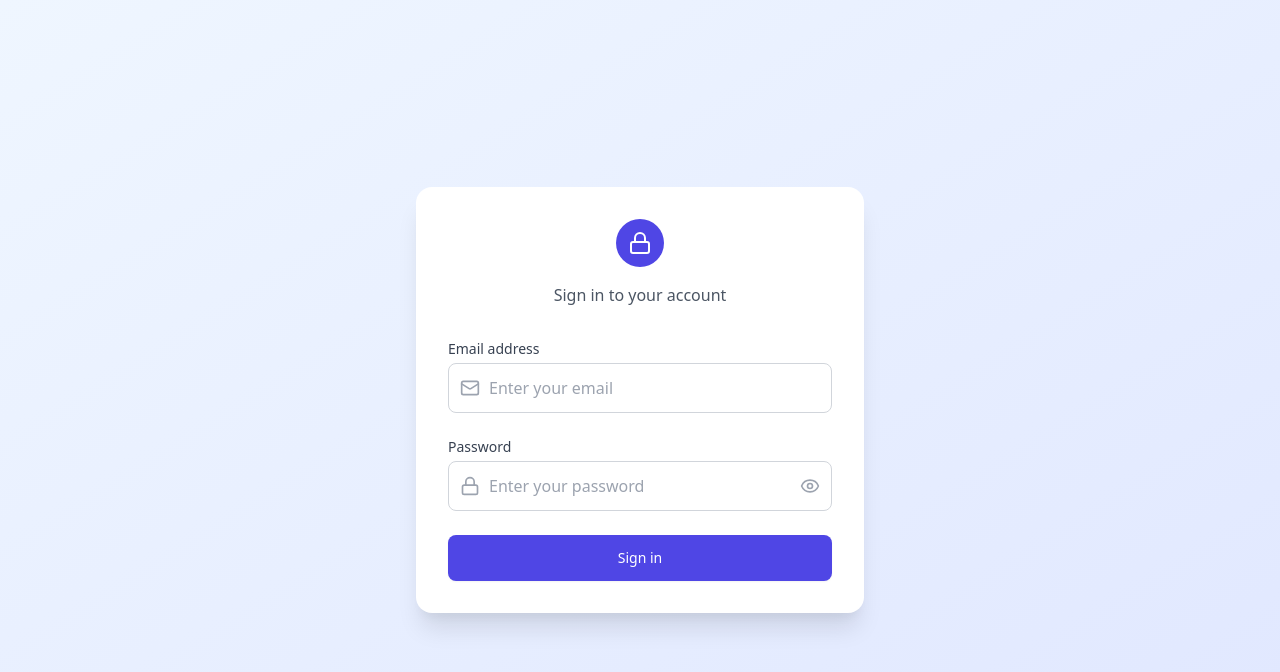
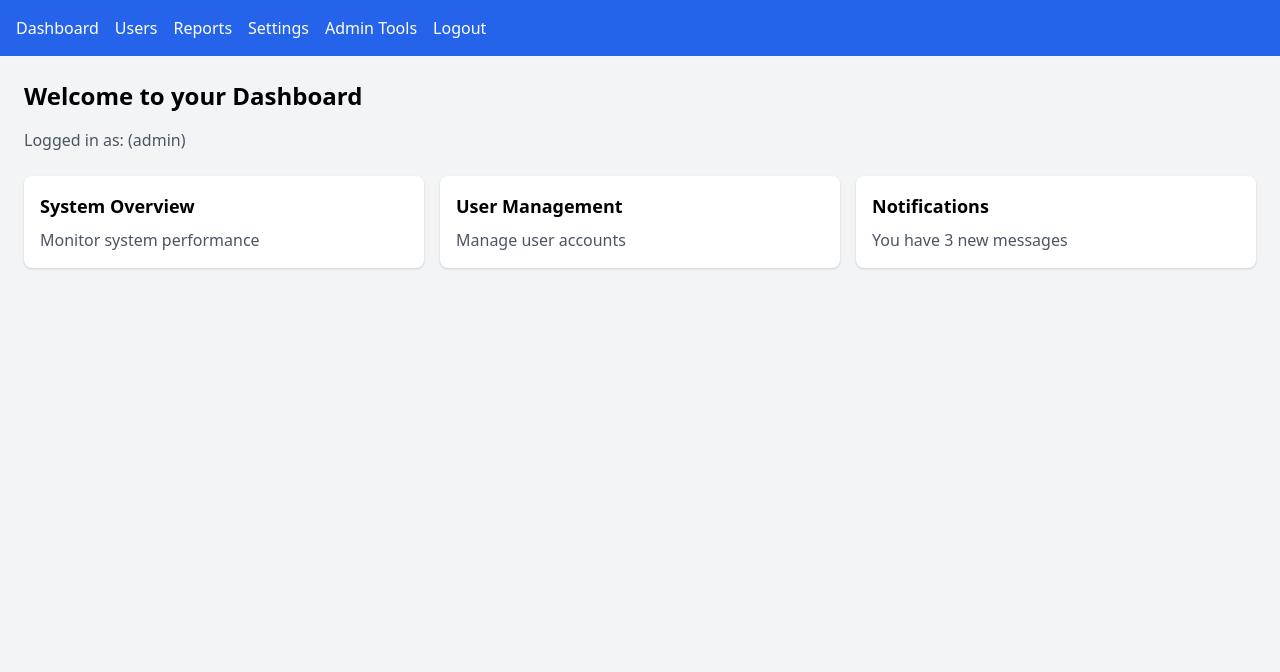
Before and after one commit to shubhamverma8991/hrms, a React (Create React App) app: page /dashboard in a window 1280 px wide. Shown: the top 672 px of the page. Built offline with nearby package versions, Linux system fonts and the light colour scheme; sample sign-in values are in the browser's storage.

Commit message:
integrated login to dashboard

```diff
--- a/package.json
+++ b/package.json
@@ -8,8 +8,10 @@
     "@testing-library/react": "^16.3.0",
     "@testing-library/user-event": "^13.5.0",
     "lucide-react": "^0.511.0",
+    "bootstrap": "^5.3.6",
     "react": "^19.1.0",
     "react-dom": "^19.1.0",
+    "react-router-dom": "^7.6.1",
     "react-scripts": "5.0.1",
     "web-vitals": "^2.1.4"
   },
--- /dev/null
+++ b/public/data.json
@@ -0,0 +1,8 @@
+[{
+    "users": [
+      { "email": "admin@gmail.com", "password": "admin123", "role": "admin" },
+      { "email": "hr@gmail.com", "password": "hr123", "role": "hr" },
+      { "email": "employee@gmail.com", "password": "emp123", "role": "employee" }
+    ]
+  }
+]
--- a/src/App.js
+++ b/src/App.js
@@ -1,11 +1,19 @@
-import logo from './logo.svg';
+import { BrowserRouter as Router, Routes, Route, Navigate } from 'react-router-dom';
 import './App.css';
 import Login from './components/login/login';
+import Dashboard from './components/dashboard';
+
 function App() {
   return (
-   <>
-   <Login/>
-   </>
+    <Router>
+      <div className="App">
+        <Routes>
+          <Route path="/login" element={<Login />} />
+          <Route path="/dashboard" element={<Dashboard />} />
+          <Route path="/" element={<Navigate to="/login" />} />
+        </Routes>
+      </div>
+    </Router>
   );
 }
 
--- /dev/null
+++ b/src/components/dashboard.js
@@ -0,0 +1,187 @@
+import React, { useState, useEffect } from 'react';
+import { BrowserRouter as Router, Route, Routes, Navigate } from 'react-router-dom';
+import { useNavigate } from 'react-router-dom';
+
+const NavBar = ({ role }) => {
+  const navigate = useNavigate();
+  const navItems = {
+    admin: ['Dashboard', 'Users', 'Reports', 'Settings', 'Admin Tools'],
+    hr: ['Dashboard', 'Employees', 'Leave Requests', 'Reports'],
+    employee: ['Dashboard', 'My Profile', 'Tasks'],
+  };
+
+  const handleLogout = () => {
+    localStorage.removeItem('role');
+    localStorage.removeItem('email');
+    navigate('/login');
+  };
+
+  return (
+    <nav className="bg-blue-600 p-4 text-white">
+      <ul className="flex space-x-4">
+        {navItems[role]?.map((item) => (
+          <li key={item} className="cursor-pointer hover:text-blue-200">{item}</li>
+        ))}
+        <li className="ml-auto cursor-pointer hover:text-blue-200" onClick={handleLogout}>
+          Logout
+        </li>
+      </ul>
+    </nav>
+  );
+};
+
+const DashboardContent = ({ role }) => {
+  const email = localStorage.getItem('email');
+
+  return (
+    <div className="p-6">
+      <h1 className="text-2xl font-bold mb-4">Welcome to your Dashboard</h1>
+      <p className="text-gray-600 mb-6">Logged in as: {email} ({role})</p>
+      <div className="grid grid-cols-1 md:grid-cols-2 lg:grid-cols-3 gap-4">
+        {/* Role-specific dashboard cards */}
+        {role === 'admin' && (
+          <>
+            <div className="bg-white p-4 rounded-lg shadow">
+              <h2 className="text-lg font-semibold mb-2">System Overview</h2>
+              <p className="text-gray-600">Monitor system performance</p>
+            </div>
+            <div className="bg-white p-4 rounded-lg shadow">
+              <h2 className="text-lg font-semibold mb-2">User Management</h2>
+              <p className="text-gray-600">Manage user accounts</p>
+            </div>
+          </>
+        )}
+
+        {role === 'hr' && (
+          <>
+            <div className="bg-white p-4 rounded-lg shadow">
+              <h2 className="text-lg font-semibold mb-2">Employee Overview</h2>
+              <p className="text-gray-600">View employee statistics</p>
+            </div>
+            <div className="bg-white p-4 rounded-lg shadow">
+              <h2 className="text-lg font-semibold mb-2">Leave Requests</h2>
+              <p className="text-gray-600">Manage employee leave requests</p>
+            </div>
+          </>
+        )}
+
+        {role === 'employee' && (
+          <>
+            <div className="bg-white p-4 rounded-lg shadow">
+              <h2 className="text-lg font-semibold mb-2">My Tasks</h2>
+              <p className="text-gray-600">View your assigned tasks</p>
+            </div>
+            <div className="bg-white p-4 rounded-lg shadow">
+              <h2 className="text-lg font-semibold mb-2">Leave Balance</h2>
+              <p className="text-gray-600">Check your leave balance</p>
+            </div>
+          </>
+        )}
+
+        <div className="bg-white p-4 rounded-lg shadow">
+          <h2 className="text-lg font-semibold mb-2">Notifications</h2>
+          <p className="text-gray-600">You have 3 new messages</p>
+        </div>
+      </div>
+    </div>
+  );
+};
+
+const Login = ({ onLogin }) => {
+  const [username, setUsername] = useState('');
+  const [password, setPassword] = useState('');
+  const [users, setUsers] = useState([]);
+  const [isLoading, setIsLoading] = useState(false);
+
+  useEffect(() => {
+    fetch('/data.json')
+      .then((res) => res.json())
+      .then((data) => setUsers(data.users))
+      .catch((err) => {
+        console.error('Failed to load user data:', err);
+        alert('Error loading user data.');
+      });
+  }, []);
+
+  const handleLogin = () => {
+    setIsLoading(true);
+
+    setTimeout(() => {
+      const user = users.find(
+        (u) => u.username === username && u.password === password
+      );
+
+      if (user) {
+        onLogin(user.role);
+        localStorage.setItem('role', user.role);
+      } else {
+        alert('Invalid credentials!');
+      }
+
+      setIsLoading(false);
+    }, );
+  };
+
+  return (
+    <div className="flex flex-col items-center justify-center h-screen px-4 max-w-sm mx-auto">
+      <h2 className="text-2xl mb-6 font-semibold">Login</h2>
+      <input
+        type="text"
+        placeholder="Username"
+        value={username}
+        onChange={(e) => setUsername(e.target.value)}
+        className="border p-3 mb-4 rounded w-full"
+        disabled={isLoading}
+      />
+      <input
+        type="password"
+        placeholder="Password"
+        value={password}
+        onChange={(e) => setPassword(e.target.value)}
+        className="border p-3 mb-6 rounded w-full"
+        disabled={isLoading}
+      />
+      <button
+        onClick={handleLogin}
+        className="bg-blue-600 text-white px-6 py-3 rounded w-full hover:bg-blue-700 transition"
+        disabled={isLoading}
+      >
+        {isLoading ? (
+          <div className="flex justify-center items-center space-x-2">
+            <div className="animate-spin rounded-full h-5 w-5 border-b-2 border-white"></div>
+            <span>Signing in...</span>
+          </div>
+        ) : (
+          'Login'
+        )}
+      </button>
+    </div>
+  );
+};
+
+const Dashboard = () => {
+  const navigate = useNavigate();
+  const [role, setRole] = useState(null);
+
+  useEffect(() => {
+    const userRole = localStorage.getItem('role');
+    if (!userRole) {
+      navigate('/login');
+    } else {
+      setRole(userRole);
+    }
+  }, [navigate]);
+
+  if (!role) {
+    return null;
+  }
+
+  return (
+    <div className="min-h-screen bg-gray-100">
+      <NavBar role={role} />
+      <DashboardContent role={role} />
+    </div>
+  );
+};
+
+export default Dashboard;
--- a/src/components/login/login.js
+++ b/src/components/login/login.js
@@ -1,11 +1,27 @@
-import { useState } from 'react';
+import { useState, useEffect } from 'react';
 import { Eye, EyeOff, Lock, Mail } from 'lucide-react';
+import { useNavigate } from 'react-router-dom';
 
 export default function Login() {
+  const navigate = useNavigate();
   const [formData, setFormData] = useState({
     email: '',
     password: ''
   });
+  const [users, setUsers] = useState([]);
+
+  useEffect(() => {
+    fetch('/data.json')
+      .then((res) => res.json())
+      .then((data) => {
+        console.log("Loaded users:", data[0].users);
+        setUsers(data[0].users);
+      })
+      .catch((err) => {
+        console.error("Error loading users:", err);
+      });
+  }, []);
+
   const [showPassword, setShowPassword] = useState(false);
   const [errors, setErrors] = useState({});
   const [isLoading, setIsLoading] = useState(false);
@@ -16,7 +32,6 @@ export default function Login() {
       ...prev,
       [name]: value
     }));
-    // Clear error when user starts typing
     if (errors[name]) {
       setErrors(prev => ({
         ...prev,
@@ -30,14 +45,10 @@ export default function Login() {
 
     if (!formData.email) {
       newErrors.email = 'Email is required';
-    } else if (!/\S+@\S+\.\S+/.test(formData.email)) {
-      newErrors.email = 'Please enter a valid email';
     }
 
     if (!formData.password) {
       newErrors.password = 'Password is required';
-    } else if (formData.password.length < 6) {
-      newErrors.password = 'Password must be at least 6 characters';
     }
 
     return newErrors;
@@ -54,13 +65,29 @@ export default function Login() {
 
     setIsLoading(true);
 
-    // Simulate API call
-    setTimeout(() => {
-      console.log('Login attempted with:', formData);
+    // Find matching user
+    const user = users.find(u => u.email === formData.email && u.password === formData.password);
+
+    if (user) {
+      localStorage.setItem('role', user.role);
+      localStorage.setItem('email', user.email);
+      setTimeout(() => {
+        setIsLoading(false);
+        navigate('/dashboard');
+      }, 1000);
+    } else {
       setIsLoading(false);
-      alert('Login successful! (This is a demo)');
-    }, 1500);
+      setErrors({ submit: 'Invalid email or password' });
+    }
   };
+
+  // If already logged in, redirect to dashboard
+  useEffect(() => {
+    const role = localStorage.getItem('role');
+    if (role) {
+      navigate('/dashboard');
+    }
+  }, [navigate]);
 
   return (
     <div className="min-h-screen flex items-center justify-center bg-gradient-to-br from-blue-50 to-indigo-100 px-4">
@@ -75,7 +102,7 @@ export default function Login() {
           </div>
 
           {/* Form */}
-          <div className="space-y-6">
+          <form className="space-y-6" onSubmit={handleSubmit}>
             {/* Email Field */}
             <div>
               <label htmlFor="email" className="block text-sm font-medium text-gray-700 mb-1">
@@ -131,11 +158,14 @@ export default function Login() {
               )}
             </div>
 
+            {/* General Error Message */}
+            {errors.submit && (
+              <p className="text-sm text-red-600 text-center">{errors.submit}</p>
+            )}
 
             {/* Submit Button */}
             <button
-              type="button"
-              onClick={handleSubmit}
+              type="submit"
               disabled={isLoading}
               className="w-full flex justify-center py-3 px-4 border border-transparent rounded-lg shadow-sm text-sm font-medium text-white bg-indigo-600 hover:bg-indigo-700 focus:outline-none focus:ring-2 focus:ring-offset-2 focus:ring-indigo-500 disabled:opacity-50 disabled:cursor-not-allowed transition-colors"
             >
@@ -148,8 +178,7 @@ export default function Login() {
                 'Sign in'
               )}
             </button>
-          </div>
-
+          </form>
         </div>
       </div>
     </div>
```
Also changed, not shown: 1 other file (tests, documents, lock files or other folders).
